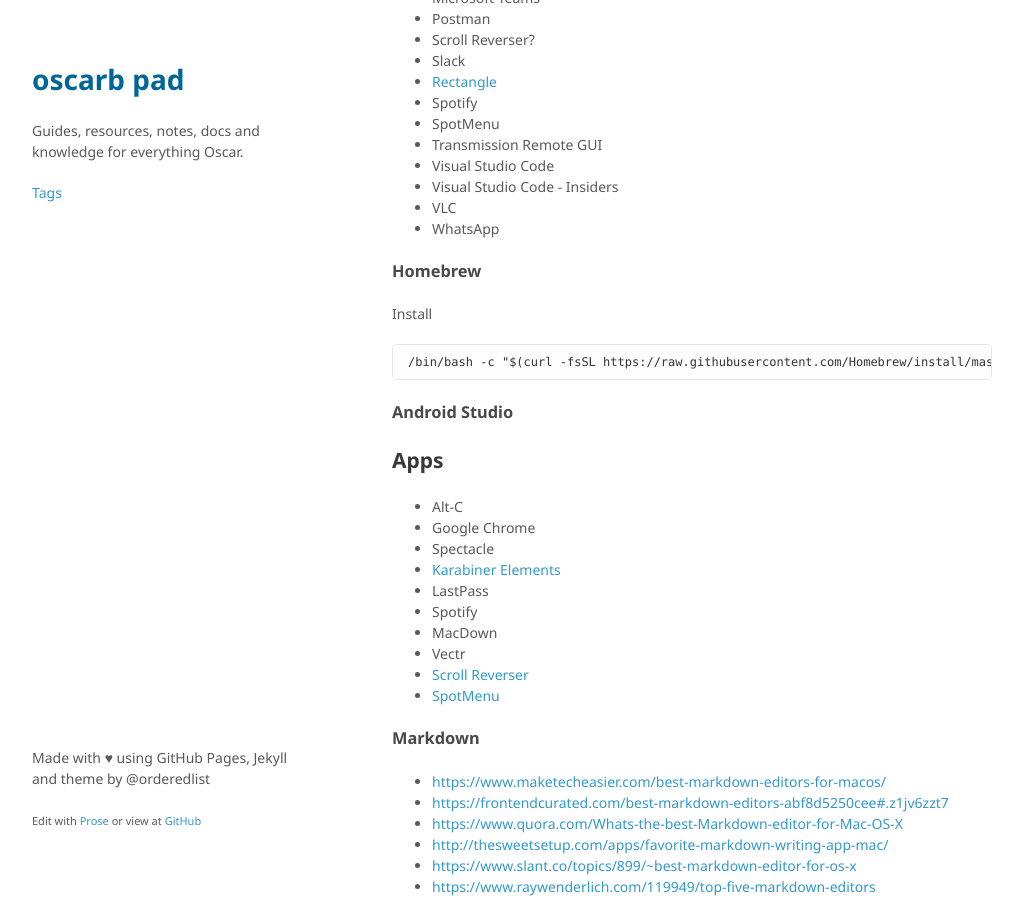
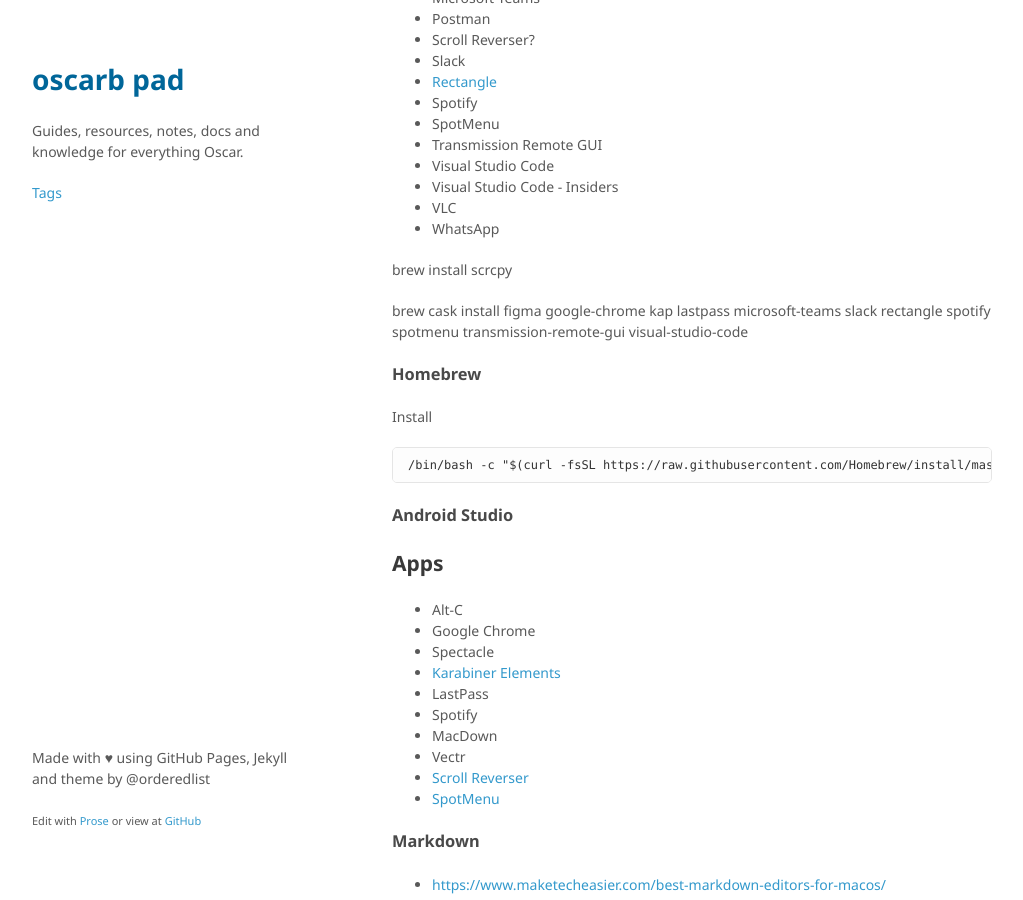
Before and after one commit to oscarb/pad, a Jekyll site: the page built from _docs/macos-essentials.md, in a window 1280 px wide and 900 px high, scrolled down 706 px. Shown: the whole window, without its empty margins (128-1151 px from the left). Built offline with Jekyll 4.4.1, drawn with Linux system fonts in a browser that asks for light colours; some web fonts are replaced.

Commit message:
Update macos-essentials.md

```diff
--- a/_docs/macos-essentials.md
+++ b/_docs/macos-essentials.md
@@ -49,6 +49,11 @@ published: true
 - Visual Studio Code - Insiders
 - VLC
 - WhatsApp
+
+
+brew install scrcpy
+
+brew cask install figma google-chrome kap lastpass microsoft-teams slack rectangle spotify spotmenu transmission-remote-gui visual-studio-code
 
 ### Homebrew
 
```
